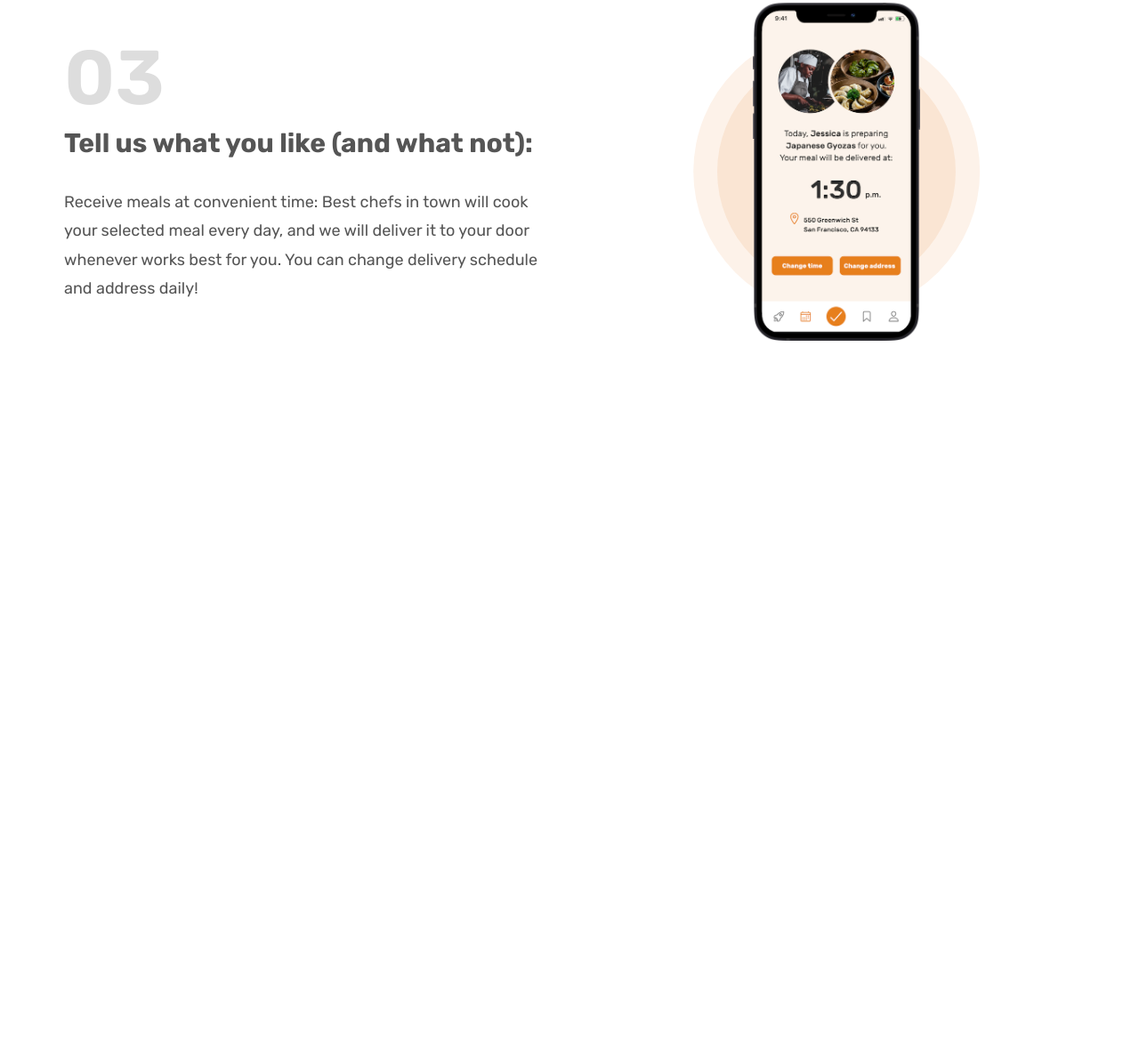
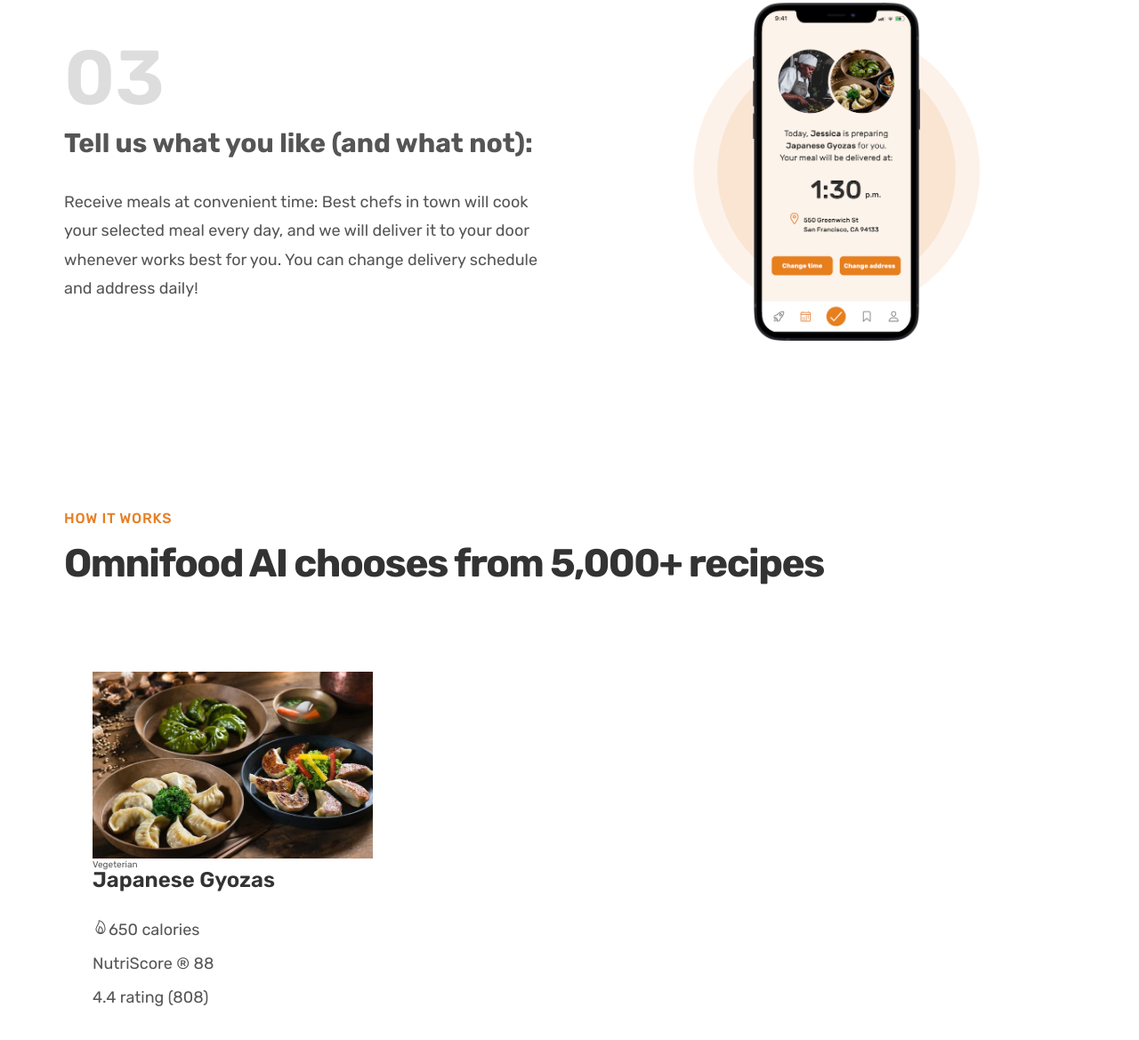
Before and after one commit to leo3651/HTML, a plain HTML site: page omnifood/index.html in a window 1280 px wide. Shown: the part 2142-3311 px from the top of the page at 89% size. Before the commit the page ends 2621 px from the top, so only its background shows below. Drawn offline with nearby package versions, Linux system fonts and the light colour scheme.

Commit message:
adding meals section

```diff
--- a/omnifood/general.css
+++ b/omnifood/general.css
@@ -159,3 +159,7 @@
   grid-template-columns: 1fr 1fr;
   grid-template-rows: 1fr 1fr 1fr;
 }
+
+.grid--3cols {
+  grid-template-columns: 1fr 1fr 1fr;
+}
--- a/omnifood/index.html
+++ b/omnifood/index.html
@@ -32,6 +32,7 @@
     </header>
 
     <main>
+
       <section class="section-hero">
         <div class="hero-grid-container">
           <div class="hero-text-box">
@@ -182,6 +183,32 @@
           </div>
         </div>
       </section>
+
+      <section class="meals">
+        <div class="container">
+          <span class="subheading">How it works</span>
+          <h2 class="secondary-heading">
+            Omnifood AI chooses from 5,000+ recipes
+          </h2>
+
+          <div class="container grid grid--3cols">
+            <div class="meal">
+              <img class="meal-img" src="./content/img/meals/meal-1.jpg" alt="Japanese meal">
+              <span class="tag">Vegeterian</span>
+              <p class="meal-title">Japanese Gyozas</p>
+              <ul class="meal-attributes">
+                <li class="meal-attribute">
+                  <ion-icon name="flame-outline"></ion-icon>650 calories
+                </li>
+                <li class="meal-attribute">NutriScore &reg; 88</li>
+                <li class="meal-attribute">4.4 rating (808)</li>
+              </ul>
+            </div>
+          </div>
+      </section>
     </main>
+
+    <script type="module" src="https://unpkg.com/ionicons@7.1.0/dist/ionicons/ionicons.esm.js"></script>
+    <script nomodule src="https://unpkg.com/ionicons@7.1.0/dist/ionicons/ionicons.js"></script>
   </body>
 </html>
--- a/omnifood/main.css
+++ b/omnifood/main.css
@@ -196,3 +196,32 @@
   background-color: #fae5d3;
   z-index: -1;
 }
+
+/************************/
+/* SECTION MEALS */
+/************************/
+.meal-img {
+  width: 100%;
+}
+
+.meals {
+  padding: 9.6rem 0;
+}
+
+.meal-title {
+  font-size: 2.4rem;
+  color: #333;
+  font-weight: 600;
+  margin-bottom: 3.2rem;
+}
+
+.meal-attributes {
+  list-style: none;
+  display: flex;
+  flex-direction: column;
+  gap: 2rem;
+}
+
+.meal-attribute {
+  font-size: 1.8rem;
+}
```
